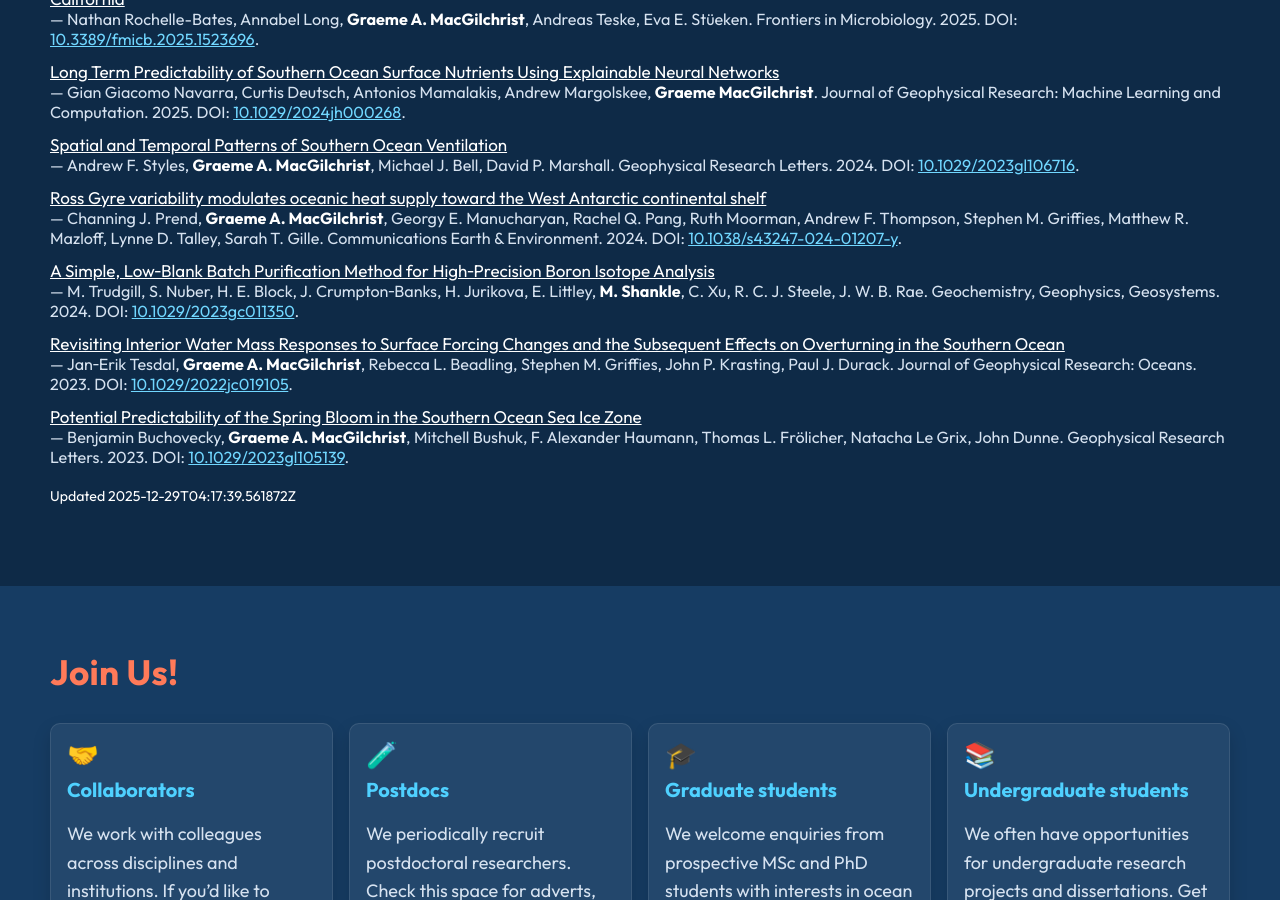
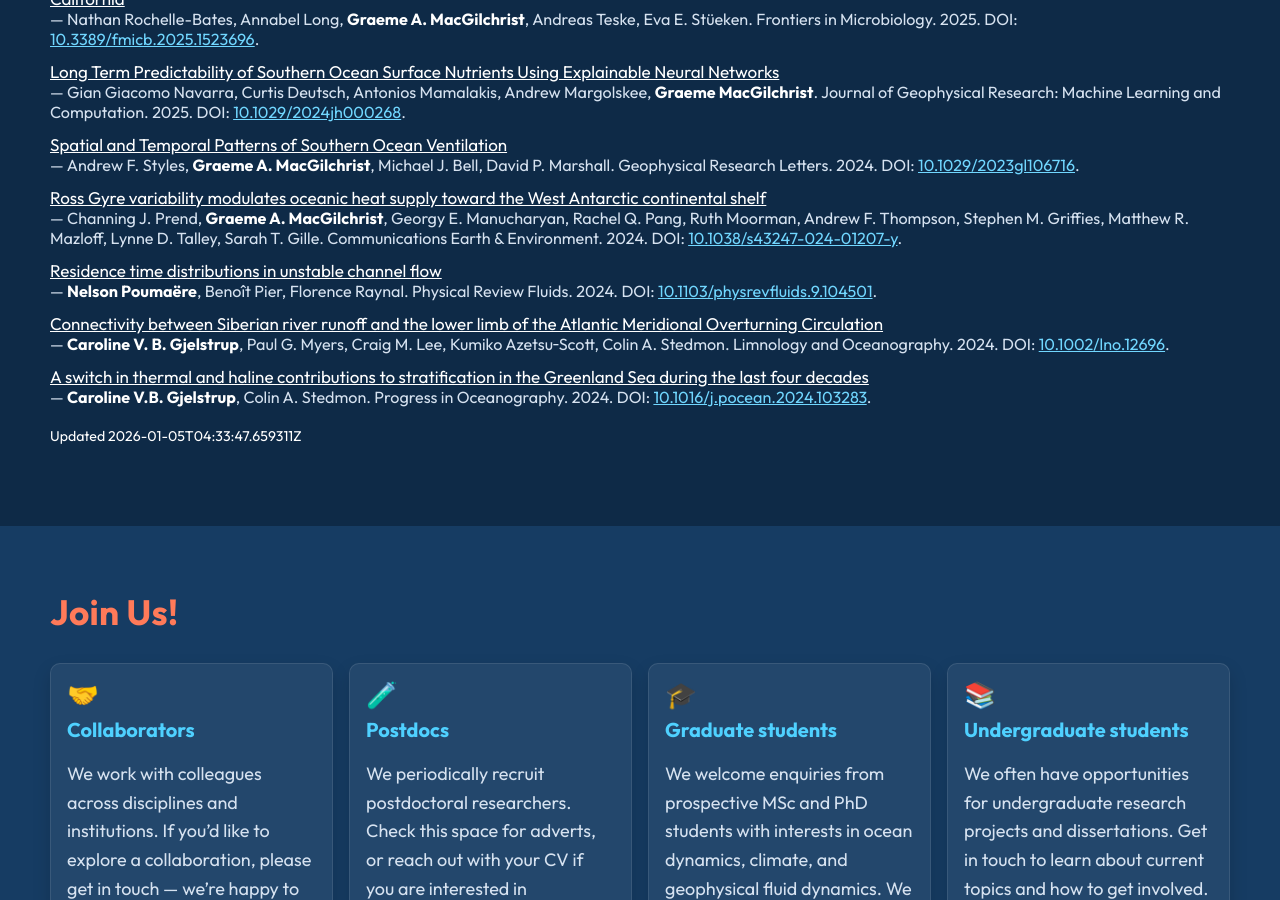
Before and after one commit to ODyn-StAndrews/ODyn-StAndrews.github.io, a Jekyll site: the page built from index.html, in a window 1280 px wide and 900 px high, scrolled down 5382 px. Built offline with Jekyll 4.4.1, drawn with Linux system fonts in a browser that asks for light colours.

Commit message:
chore: update publications data

```diff
--- a/_data/publications.json
+++ b/_data/publications.json
@@ -1,6 +1,6 @@
 {
-  "generated_at": "2025-12-29T04:17:39.561872Z",
-  "count": 23,
+  "generated_at": "2026-01-05T04:33:47.659311Z",
+  "count": 28,
   "items": [
     {
       "title": "Water Mass Transformation Budgets in Finite\u2010Volume Generalized Vertical Coordinate Ocean Models",
@@ -124,6 +124,49 @@
       "year": 2024,
       "doi": "10.1038/s43247-024-01207-y",
       "url": "https://doi.org/10.1038/s43247-024-01207-y",
+      "type": "journal-article"
+    },
+    {
+      "title": "Residence time distributions in unstable channel flow",
+      "authors": "Nelson Pouma\u00ebre, Beno\u00eet Pier, Florence Raynal",
+      "authors_list": [
+        "Nelson Pouma\u00ebre",
+        "Beno\u00eet Pier",
+        "Florence Raynal"
+      ],
+      "venue": "Physical Review Fluids",
+      "year": 2024,
+      "doi": "10.1103/physrevfluids.9.104501",
+      "url": "https://doi.org/10.1103/physrevfluids.9.104501",
+      "type": "journal-article"
+    },
+    {
+      "title": "Connectivity between Siberian river runoff and the lower limb of the Atlantic Meridional Overturning Circulation",
+      "authors": "Caroline V. B. Gjelstrup, Paul G. Myers, Craig M. Lee, Kumiko Azetsu\u2010Scott, Colin A. Stedmon",
+      "authors_list": [
+        "Caroline V. B. Gjelstrup",
+        "Paul G. Myers",
+        "Craig M. Lee",
+        "Kumiko Azetsu\u2010Scott",
+        "Colin A. Stedmon"
+      ],
+      "venue": "Limnology and Oceanography",
+      "year": 2024,
+      "doi": "10.1002/lno.12696",
+      "url": "https://doi.org/10.1002/lno.12696",
+      "type": "journal-article"
+    },
+    {
+      "title": "A switch in thermal and haline contributions to stratification in the Greenland Sea during the last four decades",
+      "authors": "Caroline V.B. Gjelstrup, Colin A. Stedmon",
+      "authors_list": [
+        "Caroline V.B. Gjelstrup",
+        "Colin A. Stedmon"
+      ],
+      "venue": "Progress in Oceanography",
+      "year": 2024,
+      "doi": "10.1016/j.pocean.2024.103283",
+      "url": "https://doi.org/10.1016/j.pocean.2024.103283",
       "type": "journal-article"
     },
     {
@@ -254,6 +297,20 @@
       "type": "journal-article"
     },
     {
+      "title": "Residence time distributions for in-line chaotic mixers",
+      "authors": "Nelson Pouma\u00ebre, Beno\u00eet Pier, Florence Raynal",
+      "authors_list": [
+        "Nelson Pouma\u00ebre",
+        "Beno\u00eet Pier",
+        "Florence Raynal"
+      ],
+      "venue": "Physical Review E",
+      "year": 2022,
+      "doi": "10.1103/physreve.106.015107",
+      "url": "https://doi.org/10.1103/physreve.106.015107",
+      "type": "journal-article"
+    },
+    {
       "title": "Importance of the Antarctic Slope Current in the Southern Ocean Response to Ice Sheet Melt and Wind Stress Change",
       "authors": "R. L. Beadling, J. P. Krasting, S. M. Griffies, W. J. Hurlin, B. Bronselaer, J. L. Russell, G. A. MacGilchrist, J.\u2010E. Tesdal, M. Winton",
       "authors_list": [
@@ -271,6 +328,27 @@
       "year": 2022,
       "doi": "10.1029/2021jc017608",
       "url": "https://doi.org/10.1029/2021jc017608",
+      "type": "journal-article"
+    },
+    {
+      "title": "A regime shift in the Southeast Greenland marine ecosystem",
+      "authors": "Mads Peter Heide\u2010J\u00f8rgensen, Philippine Chambault, Teunis Jansen, Caroline V. B. Gjelstrup, Aqqalu Rosing\u2010Asvid, Andreas Macrander, G\u00edsli V\u00edkingsson, Xiangdong Zhang, Camilla S. Andresen, Brian R. MacKenzie",
+      "authors_list": [
+        "Mads Peter Heide\u2010J\u00f8rgensen",
+        "Philippine Chambault",
+        "Teunis Jansen",
+        "Caroline V. B. Gjelstrup",
+        "Aqqalu Rosing\u2010Asvid",
+        "Andreas Macrander",
+        "G\u00edsli V\u00edkingsson",
+        "Xiangdong Zhang",
+        "Camilla S. Andresen",
+        "Brian R. MacKenzie"
+      ],
+      "venue": "Global Change Biology",
+      "year": 2022,
+      "doi": "10.1111/gcb.16494",
+      "url": "https://doi.org/10.1111/gcb.16494",
       "type": "journal-article"
     },
     {
```
